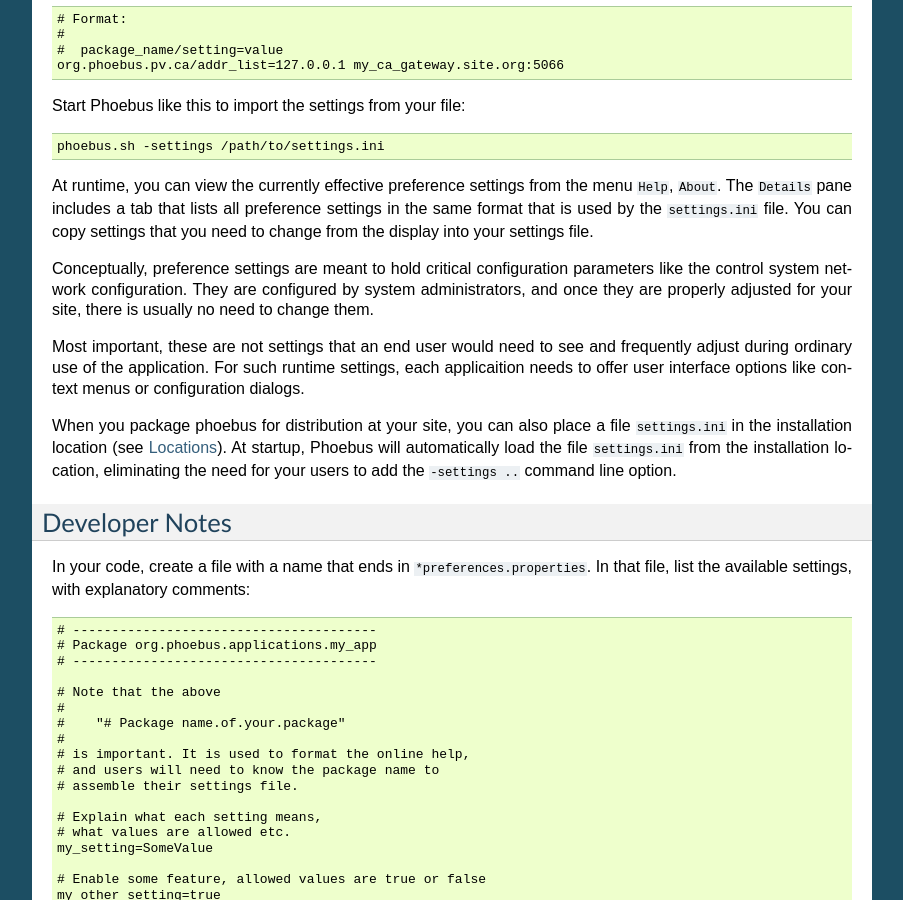
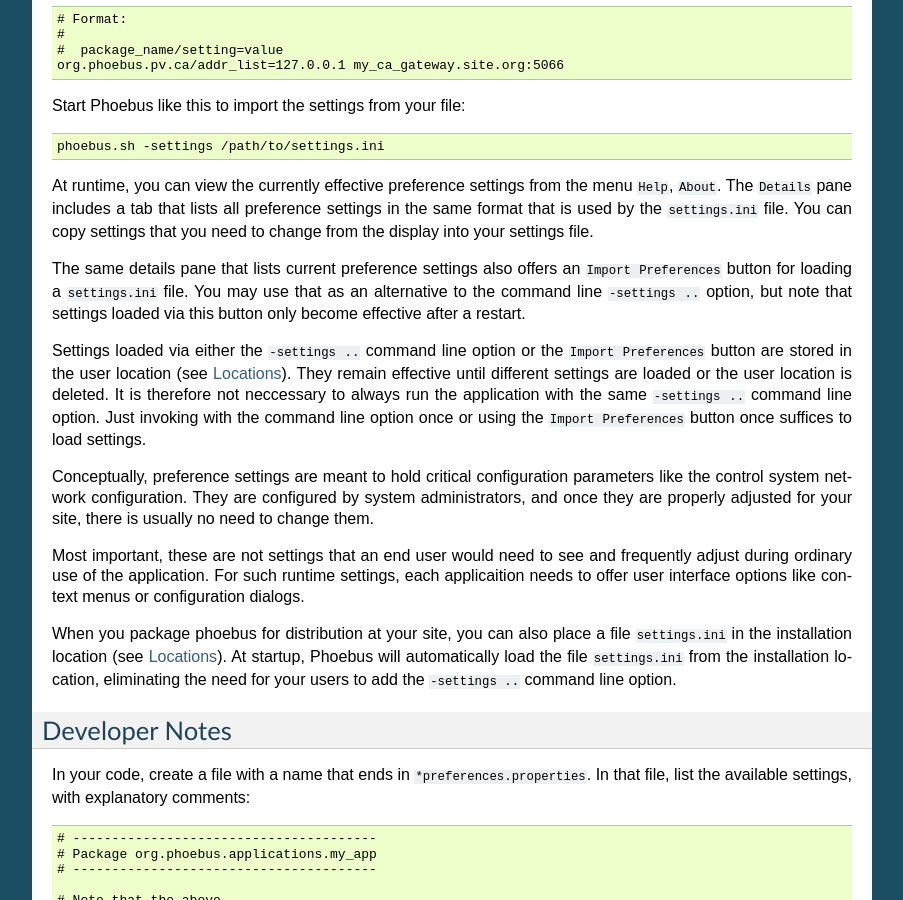
Before and after one commit to kasemir/phoebus-doc, a Sphinx documentation site: the page built from source/preferences.rst, in a window 1280 px wide and 900 px high, scrolled down 473 px. Shown: the whole window, without its empty margins (198-1101 px from the left). Built offline with Sphinx 7.4.7, drawn with Linux system fonts in a browser that asks for light colours.

Commit message:
Import Preferences button

```diff
--- a/source/preferences.rst
+++ b/source/preferences.rst
@@ -41,6 +41,20 @@
 that lists all preference settings in the same format that is used by the
 ``settings.ini`` file. You can copy settings that you need to change
 from the display into your settings file.
+
+The same details pane that lists current preference settings also
+offers an ``Import Preferences`` button for loading a ``settings.ini``
+file. You may use that as an alternative to the command line ``-settings ..`` option,
+but note that settings loaded via this button only become effective
+after a restart.
+
+Settings loaded via either the ``-settings ..`` command line option
+or the ``Import Preferences`` button are stored in the user location (see :ref:`locations`).
+They remain effective until different settings are loaded or the user location is deleted.
+It is therefore not neccessary to always run the application with the same
+``-settings ..`` command line option. Just invoking with the command line option
+once or using the ``Import Preferences`` button once suffices to load settings.
+
 
 Conceptually, preference settings are meant to hold critical configuration
 parameters like the control system network configuration.
```
